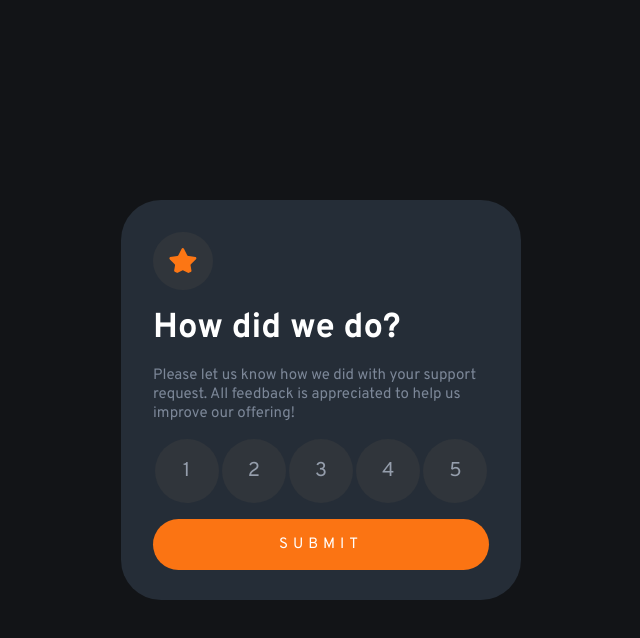
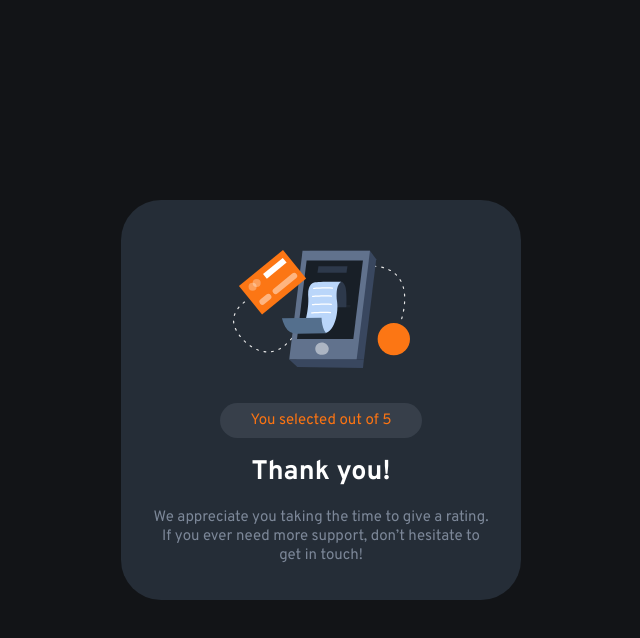
Before and after one commit to ayowaaab/rating-component, a plain HTML site: page index.html in a window 1280 px wide. Both pictures are taken after a click on the button "SUBMIT". Shown: the whole page, without its empty margins (319-959 px from the left). Drawn offline with Linux system fonts and the light colour scheme.

Commit message:
second commit

```diff
--- a/index.html
+++ b/index.html
@@ -25,7 +25,7 @@
         </div>
         <div class="thanks state" >
             <img src="images/illustration-thank-you.svg" alt="illustration-thank-you">
-            <h2>You selected <span></span> out of 5</h2>
+            <h2>You selected <span id="result"></span> out of 5</h2>
             <h1>Thank you!</h1>
             <p>  We appreciate you taking the time to give a rating. If you ever need more support, don’t hesitate to get in touch!</p>
         </div>
--- a/main.js
+++ b/main.js
@@ -0,0 +1,20 @@
+const submit = document.querySelector("#submit");
+const btn = document.querySelectorAll(".all-btn button");
+const thanks = document.querySelector(".thanks");
+const rating = document.querySelector(".rating");
+const span = document.querySelector("#result");
+var k;
+btn.forEach((el,index) => {
+
+    el.addEventListener("click",()=>{
+        for(let i=0;i<btn.length;i++){btn[i].style.backgroundColor="hsl(215, 11%, 21%)";btn[i].style.color= "hsl(217, 12%, 63%)";}
+        el.style.backgroundColor="hsl(25, 97%, 53%)";el.style.color= "white";
+        k=index;
+    })
+
+});
+submit.addEventListener("click",()=>{
+    thanks.style.display="grid";
+    rating.style.display="none";
+    span.textContent=btn[k].textContent;
+})
--- a/styke.css
+++ b/styke.css
@@ -25,8 +25,8 @@ main p{font-size: clamp(15px,1.1vw,20px);color: var(--Medium_Grey);}
     border: none;cursor: pointer;color: var(--Light_Grey);
     background-color: hsl(215, 11%, 21%);transition: .3s;
 }
-.all-btn button:hover{background-color: var(--Light_Grey);color: white;}
-.all-btn button:active{background-color: var(--Orange);color: white;}
+.all-btn button:hover{background-color: var(--Light_Grey)!important;color: white!important;}
+.all-btn button:active{background-color: var(--Orange)!important;color: white!important;}
 #submit{
     border-radius: 40px;border: none;background-color: var(--Orange);
     color: white;transition: .3s;cursor: pointer;
```
